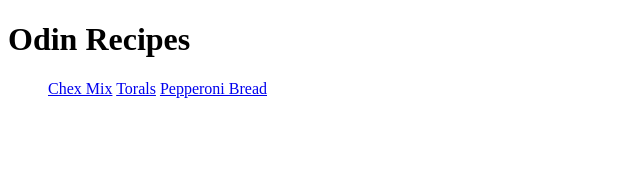
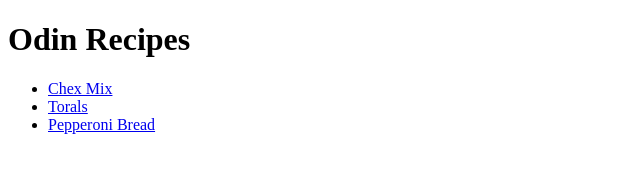
Before and after one commit to tbone0077/odin-recipes, a plain HTML site: page index.html in a window 1280 px wide. Shown: the whole page, without its empty margins (0-640 px from the left). Drawn offline with Linux system fonts and the light colour scheme.

Commit message:
fix recipe list

```diff
--- a/index.html
+++ b/index.html
@@ -9,9 +9,9 @@
   <body>
     <h1>Odin Recipes</h1>
     <ul>
-      <a href="recipes/chexmix.html">Chex Mix</a>
-      <a href="recipes/torals.html">Torals</a>
-      <a href="recipes/pepperonibread.html">Pepperoni Bread</a>
+      <li><a href="recipes/chexmix.html">Chex Mix</a></li>
+      <li><a href="recipes/torals.html">Torals</a></li>
+      <li><a href="recipes/pepperonibread.html">Pepperoni Bread</a></li>
     </ul>
   </body>
 </html>
```
